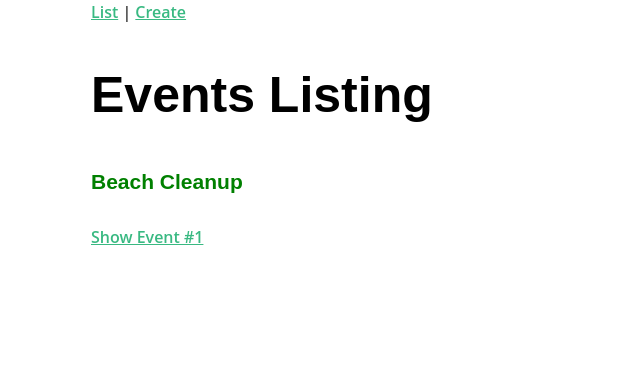
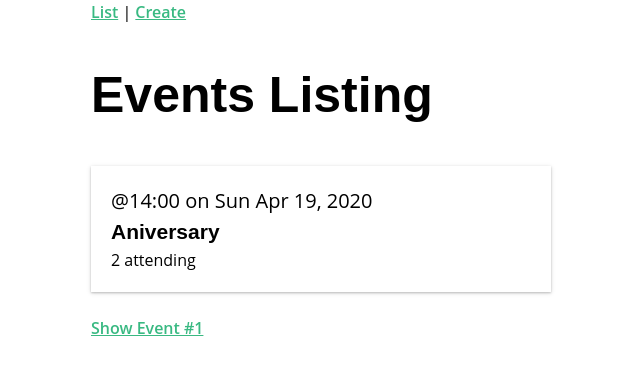
Before and after one commit to BalthazRBlake/real-world-vue, a Vue app: page / in a window 1280 px wide. Shown: the top 372 px of the page, without its empty margins (319-959 px from the left). Built offline with nearby package versions, Linux system fonts and the light colour scheme.

Commit message:
EventCard component

```diff
--- a/src/components/EventCard.vue
+++ b/src/components/EventCard.vue
@@ -1,6 +1,8 @@
 <template>
-  <div>
-    <h4>{{ title }}</h4>
+  <div class="event-card -shadow">
+    <span class="eyebrow">@{{ event.time }} on {{ event.date }}</span>
+    <h4 class="title">{{ event.title }}</h4>
+    <span>{{ event.attendees.length }} attending</span>
   </div>
 </template>
 
@@ -8,14 +10,38 @@
 export default {
   data() {
     return {
-      title: "Beach Cleanup"
+      event: {
+        id: "1",
+        title: "Aniversary",
+        date: "Sun Apr 19, 2020",
+        time: "14:00",
+        attendees: [
+          { id: "pa28fe", name: "Vladanerra" },
+          { id: "pa06ma", name: "Fanianerro" }
+        ]
+      }
     };
   }
 };
 </script>
 <!--scoped makes style to be applied just to this component-->
 <style scoped>
-h4 {
-  color: green;
+.event-card {
+  padding: 20px;
+  margin-bottom: 24px;
+  transition: all 0.2s linear;
+  cursor: pointer;
+}
+.event-card:hover {
+  transform: scale(1.01);
+  box-shadow: 0 3px 12px 0 rgba(0, 0, 0, 0.2), 0 1px 15px 0 rgba(0, 0, 0, 0.19);
+}
+.event-card > .title {
+  margin: 0;
+}
+.event-link {
+  color: black;
+  text-decoration: none;
+  font-weight: 100;
 }
 </style>
```
